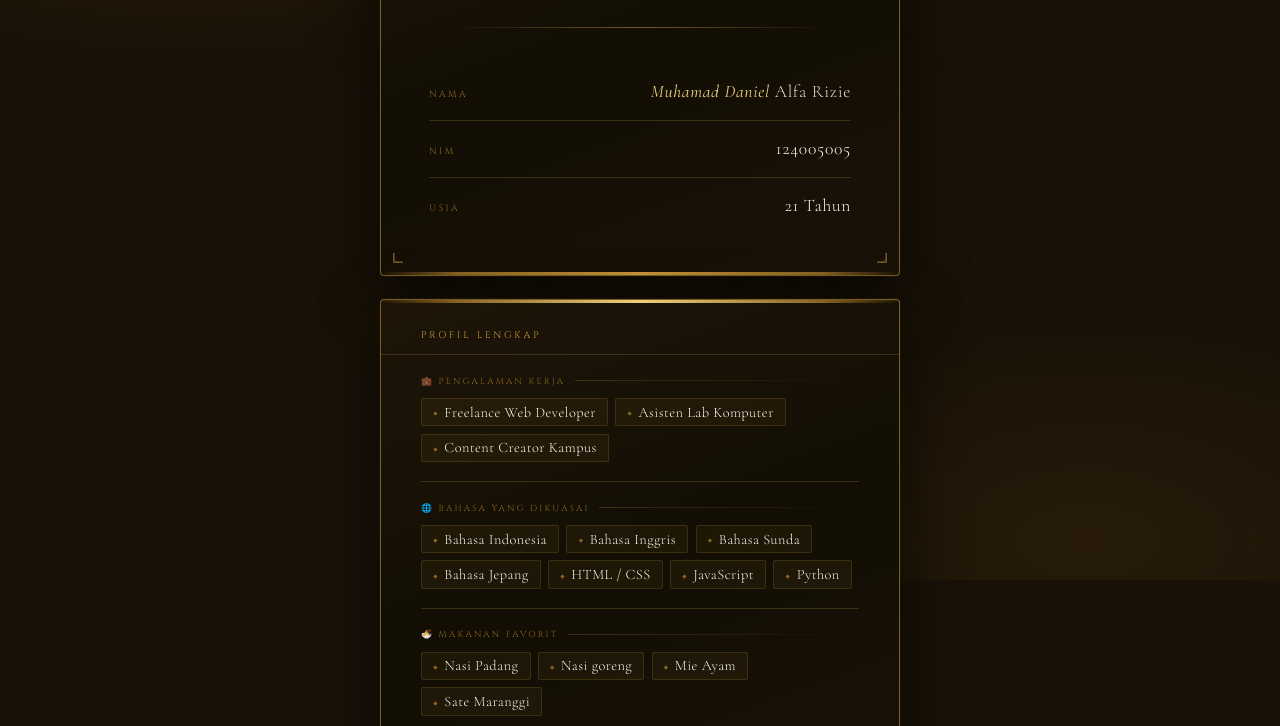
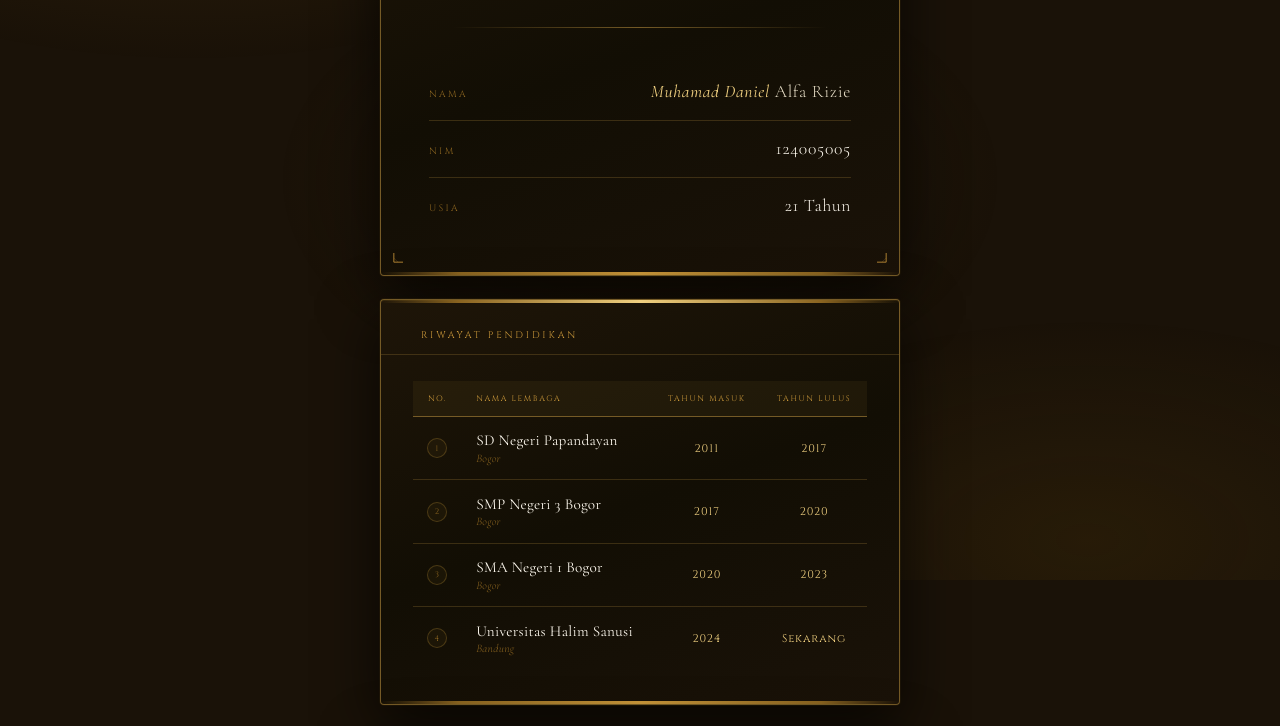
Before and after one commit to muhamaddaniel662-lab/Daniel_profil.github.io, a plain HTML site: page Latihan1.html in a window 1280 px wide. Shown: the part 220-946 px from the top of the page. Drawn offline with nearby package versions, Linux system fonts and the light colour scheme.

Commit message:
Update Latihan1.html

```diff
--- a/Latihan1.html
+++ b/Latihan1.html
@@ -41,7 +41,6 @@
             pointer-events: none;
         }
 
-        /* ── wrapper ── */
         .wrapper {
             position: relative; z-index: 1;
             width: 100%;
@@ -51,7 +50,6 @@
             gap: 1.4rem;
         }
 
-        /* ── shared card base ── */
         .card {
             background: linear-gradient(160deg, #1e1508 0%, #120e04 50%, #1a1208 100%);
             border: 1px solid var(--border-bold);
@@ -63,19 +61,18 @@
                 inset 0 1px 0 rgba(220,175,60,0.1);
         }
 
-        /* animation helpers */
         .anim { opacity: 0; animation: rise 0.9s cubic-bezier(0.22,1,0.36,1) forwards; }
         .anim:nth-child(1){ animation-delay:0.1s; }
         .anim:nth-child(2){ animation-delay:0.25s; }
         .anim:nth-child(3){ animation-delay:0.4s; }
         .anim:nth-child(4){ animation-delay:0.55s; }
+        .anim:nth-child(5){ animation-delay:0.7s; }
 
         @keyframes rise {
             from { opacity:0; transform:translateY(28px) scale(0.98); }
             to   { opacity:1; transform:translateY(0) scale(1); }
         }
 
-        /* ── ornament bars ── */
         .ornament-top {
             width:100%; height:3px;
             background: linear-gradient(90deg, transparent 0%, var(--gold-dark) 15%, var(--gold-light) 50%, var(--gold-dark) 85%, transparent 100%);
@@ -85,7 +82,6 @@
             background: linear-gradient(90deg, transparent 0%, var(--gold-dark) 15%, var(--gold) 50%, var(--gold-dark) 85%, transparent 100%);
         }
 
-        /* ── corner brackets ── */
         .corner { position:absolute; width:20px; height:20px; pointer-events:none; }
         .corner svg { width:100%; height:100%; }
         .corner.tl { top:12px; left:12px; }
@@ -93,9 +89,7 @@
         .corner.bl { bottom:12px; left:12px; transform:scaleY(-1); }
         .corner.br { bottom:12px; right:12px; transform:scale(-1); }
 
-        /* ════════════════════════════
-           CARD 1 – IDENTITAS
-        ════════════════════════════ */
+        /* ════ CARD 1 – IDENTITAS ════ */
         #card-identitas { position:relative; }
 
         .header {
@@ -148,9 +142,103 @@
         .nama-depan { font-style:italic; color:var(--gold-light); font-weight:400; }
         .nama-belakang { color:#e8dfc8; font-weight:300; }
 
-        /* ════════════════════════════
-           CARD 2 – PROFIL LIST
-        ════════════════════════════ */
+        /* ════ CARD 2 – RIWAYAT PENDIDIKAN ════ */
+        .section-title {
+            font-family:'Cinzel',serif;
+            font-size:0.6rem; letter-spacing:0.3em; text-transform:uppercase;
+            color:var(--gold);
+            padding: 1.6rem 2.5rem 0.8rem;
+            border-bottom:1px solid var(--border);
+        }
+
+        .table-wrap { padding: 1.6rem 2rem 2rem; overflow-x: auto; }
+
+        table {
+            width: 100%;
+            border-collapse: collapse;
+            font-family:'Cormorant Garamond',serif;
+        }
+
+        thead tr {
+            background: rgba(180,140,50,0.08);
+            border-bottom: 1px solid var(--border-bold);
+        }
+
+        thead th {
+            font-family:'Cinzel',serif;
+            font-size:0.5rem; letter-spacing:0.2em; text-transform:uppercase;
+            color:var(--gold);
+            padding:0.75rem 0.9rem;
+            text-align:left;
+            font-weight:400;
+            white-space:nowrap;
+        }
+        thead th:first-child { text-align:center; width:2.5rem; }
+        thead th:last-child,
+        thead th:nth-child(3) { text-align:center; }
+
+        tbody tr {
+            border-bottom:1px solid var(--border);
+            transition: background 0.2s;
+        }
+        tbody tr:last-child { border-bottom:none; }
+        tbody tr:hover { background: rgba(180,140,50,0.05); }
+
+        tbody td {
+            font-size:0.92rem; font-weight:300;
+            color:var(--cream);
+            padding:0.9rem 0.9rem;
+            letter-spacing:0.02em;
+            vertical-align:middle;
+        }
+        tbody td:first-child {
+            text-align:center;
+            font-family:'Cinzel',serif;
+            font-size:0.55rem;
+            color:var(--gold-dark);
+            font-weight:400;
+            letter-spacing:0.1em;
+        }
+        tbody td:nth-child(3),
+        tbody td:nth-child(4) {
+            text-align:center;
+            font-family:'Cinzel',serif;
+            font-size:0.7rem;
+            color:var(--gold-light);
+            letter-spacing:0.08em;
+        }
+
+        /* badge lembaga */
+        .lembaga-badge {
+            display:inline-flex;
+            flex-direction:column;
+            gap:0.1rem;
+        }
+        .lembaga-nama {
+            font-size:0.95rem;
+            font-weight:400;
+            color:var(--cream);
+        }
+        .lembaga-kota {
+            font-size:0.72rem;
+            font-weight:300;
+            color:var(--gold-dark);
+            font-style:italic;
+        }
+
+        /* row number circle */
+        .row-num {
+            display:inline-flex;
+            align-items:center; justify-content:center;
+            width:20px; height:20px;
+            border-radius:50%;
+            border:1px solid rgba(180,140,50,0.3);
+            background:rgba(180,140,50,0.06);
+            font-size:0.5rem;
+            color:var(--gold-dark);
+        }
+
+        /* ════ CARD 3 – PROFIL LIST ════ */
         #card-profil .section-title {
             font-family:'Cinzel',serif;
             font-size:0.6rem; letter-spacing:0.3em; text-transform:uppercase;
@@ -191,7 +279,6 @@
             border-radius:2px;
             padding:0.3rem 0.7rem;
             letter-spacing:0.03em;
-            position:relative;
         }
         .profil-list li::before {
             content:'◆';
@@ -199,9 +286,7 @@
             margin-right:0.4rem; vertical-align:middle;
         }
 
-        /* ════════════════════════════
-           CARD 3 – MEDIA SOSIAL
-        ════════════════════════════ */
+        /* ════ CARD 4 – MEDIA SOSIAL ════ */
         #card-sosial .section-title {
             font-family:'Cinzel',serif;
             font-size:0.6rem; letter-spacing:0.3em; text-transform:uppercase;
@@ -222,7 +307,7 @@
             padding:1.1rem 1.5rem;
             background: linear-gradient(160deg, #1e1508 0%, #120e04 100%);
             text-decoration:none;
-            transition: background 0.25s, transform 0.2s;
+            transition: background 0.25s;
             position:relative;
             overflow:hidden;
         }
@@ -241,7 +326,6 @@
             width:32px; height:32px; flex-shrink:0;
             border-radius:50%;
             display:flex; align-items:center; justify-content:center;
-            font-size:1rem;
             background: rgba(180,140,50,0.1);
             border:1px solid rgba(180,140,50,0.25);
             transition:filter 0.25s;
@@ -260,8 +344,6 @@
             white-space:nowrap; overflow:hidden; text-overflow:ellipsis;
             transition:color 0.25s;
         }
-
-        /* external arrow */
         .ext-arrow {
             margin-left:auto; flex-shrink:0;
             font-size:0.6rem; color:var(--gold-dark);
@@ -269,7 +351,6 @@
         }
         .sosial-link:hover .ext-arrow { opacity:1; }
 
-        /* ── footer ── */
         .footer {
             padding:1.2rem 2.5rem;
             border-top:1px solid var(--border);
@@ -320,12 +401,78 @@
         <div class="ornament-bottom"></div>
     </div>
 
-    <!-- ═══ CARD 2 : PROFIL LIST ═══ -->
+    <!-- ═══ CARD 2 : RIWAYAT PENDIDIKAN ═══ -->
+    <div class="card anim" id="card-pendidikan">
+        <div class="ornament-top"></div>
+        <p class="section-title">Riwayat Pendidikan</p>
+
+        <div class="table-wrap">
+            <table>
+                <thead>
+                    <tr>
+                        <th>No.</th>
+                        <th>Nama Lembaga</th>
+                        <th>Tahun Masuk</th>
+                        <th>Tahun Lulus</th>
+                    </tr>
+                </thead>
+                <tbody>
+                    <tr>
+                        <td><span class="row-num">1</span></td>
+                        <td>
+                            <div class="lembaga-badge">
+                                <span class="lembaga-nama">SD Negeri Papandayan</span>
+                                <span class="lembaga-kota">Bogor</span>
+                            </div>
+                        </td>
+                        <td>2011</td>
+                        <td>2017</td>
+                    </tr>
+                    <tr>
+                        <td><span class="row-num">2</span></td>
+                        <td>
+                            <div class="lembaga-badge">
+                                <span class="lembaga-nama">SMP Negeri 3 Bogor</span>
+                                <span class="lembaga-kota">Bogor</span>
+                            </div>
+                        </td>
+                        <td>2017</td>
+                        <td>2020</td>
+                    </tr>
+                    <tr>
+                        <td><span class="row-num">3</span></td>
+                        <td>
+                            <div class="lembaga-badge">
+                                <span class="lembaga-nama">SMA Negeri 1 Bogor</span>
+                                <span class="lembaga-kota">Bogor</span>
+                            </div>
+                        </td>
+                        <td>2020</td>
+                        <td>2023</td>
+                    </tr>
+                    <tr>
+                        <td><span class="row-num">4</span></td>
+                        <td>
+                            <div class="lembaga-badge">
+                                <span class="lembaga-nama">Universitas Halim Sanusi</span>
+                                <span class="lembaga-kota">Bandung</span>
+                            </div>
+                        </td>
+                        <td>2024</td>
+                        <td>Sekarang</td>
+                    </tr>
+                </tbody>
+            </table>
+        </div>
+
+        <div class="ornament-bottom"></div>
+    </div>
+
+    <!-- ═══ CARD 3 : PROFIL LIST ═══ -->
     <div class="card anim" id="card-profil">
         <div class="ornament-top"></div>
         <p class="section-title">Profil Lengkap</p>
 
-        <!-- Pengalaman Kerja -->
         <div class="profil-group">
             <p class="profil-group-label">💼 Pengalaman Kerja</p>
             <ul class="profil-list">
@@ -335,7 +482,6 @@
             </ul>
         </div>
 
-        <!-- Bahasa -->
         <div class="profil-group">
             <p class="profil-group-label">🌐 Bahasa yang Dikuasai</p>
             <ul class="profil-list">
@@ -349,31 +495,29 @@
             </ul>
         </div>
 
-        <!-- Makanan Favorit -->
         <div class="profil-group">
             <p class="profil-group-label">🍜 Makanan Favorit</p>
             <ul class="profil-list">
                 <li>Nasi Padang</li>
-                <li>Nasi goreng</li>
+                <li>Nasi Goreng</li>
                 <li>Mie Ayam</li>
                 <li>Sate Maranggi</li>
             </ul>
         </div>
 
-        <!-- Artis Favorit -->
         <div class="profil-group">
             <p class="profil-group-label">🎵 Artis Favorit</p>
             <ul class="profil-list">
                 <li>Mindaryn</li>
                 <li>Hindia</li>
-                <li>Katty Perry</li>
+                <li>Katy Perry</li>
             </ul>
         </div>
 
         <div class="ornament-bottom"></div>
     </div>
 
-    <!-- ═══ CARD 3 : MEDIA SOSIAL ═══ -->
+    <!-- ═══ CARD 4 : MEDIA SOSIAL ═══ -->
     <div class="card anim" id="card-sosial">
         <div class="ornament-top"></div>
         <p class="section-title">Media Sosial</p>
@@ -382,7 +526,7 @@
 
             <a href="https://www.instagram.com/danielfantasywriter/" target="_blank" rel="noopener noreferrer" class="sosial-link">
                 <div class="sosial-icon">
-                    <svg width="16" height="16" viewBox="0 0 24 24" fill="none" xmlns="http://www.w3.org/2000/svg">
+                    <svg width="16" height="16" viewBox="0 0 24 24" fill="none">
                         <rect x="2" y="2" width="20" height="20" rx="5" stroke="#c9973a" stroke-width="1.5"/>
                         <circle cx="12" cy="12" r="4" stroke="#c9973a" stroke-width="1.5"/>
                         <circle cx="17.5" cy="6.5" r="1" fill="#c9973a"/>
@@ -397,7 +541,7 @@
 
             <a href="https://www.tiktok.com/@daniel_ar_01/" target="_blank" rel="noopener noreferrer" class="sosial-link">
                 <div class="sosial-icon">
-                    <svg width="15" height="15" viewBox="0 0 24 24" fill="none" xmlns="http://www.w3.org/2000/svg">
+                    <svg width="15" height="15" viewBox="0 0 24 24" fill="none">
                         <path d="M19 3H5C3.9 3 3 3.9 3 5v14c0 1.1.9 2 2 2h14c1.1 0 2-.9 2-2V5c0-1.1-.9-2-2-2z" stroke="#c9973a" stroke-width="1.5"/>
                         <path d="M10 12a3 3 0 1 0 3 3V6a4 4 0 0 0 4 4" stroke="#c9973a" stroke-width="1.5" stroke-linecap="round"/>
                     </svg>
@@ -411,7 +555,7 @@
 
             <a href="https://github.com/muhamaddaniel662-lab/Daniel_Alfa_Rizie.github.io/" target="_blank" rel="noopener noreferrer" class="sosial-link">
                 <div class="sosial-icon">
-                    <svg width="16" height="16" viewBox="0 0 24 24" fill="none" xmlns="http://www.w3.org/2000/svg">
+                    <svg width="16" height="16" viewBox="0 0 24 24" fill="none">
                         <path d="M12 2C6.477 2 2 6.477 2 12c0 4.418 2.865 8.166 6.839 9.489.5.092.682-.217.682-.482 0-.237-.009-.868-.013-1.703-2.782.605-3.369-1.342-3.369-1.342-.454-1.155-1.11-1.463-1.11-1.463-.908-.62.069-.608.069-.608 1.003.07 1.531 1.03 1.531 1.03.892 1.529 2.341 1.087 2.91.832.092-.647.35-1.088.636-1.338-2.22-.253-4.555-1.11-4.555-4.943 0-1.091.39-1.984 1.029-2.683-.103-.253-.446-1.27.098-2.647 0 0 .84-.269 2.75 1.025A9.578 9.578 0 0 1 12 6.836c.85.004 1.705.114 2.504.336 1.909-1.294 2.747-1.025 2.747-1.025.546 1.377.202 2.394.1 2.647.64.699 1.028 1.592 1.028 2.683 0 3.842-2.339 4.687-4.566 4.935.359.309.678.919.678 1.852 0 1.336-.012 2.415-.012 2.743 0 .267.18.578.688.48C19.138 20.163 22 16.418 22 12c0-5.523-4.477-10-10-10z" stroke="#c9973a" stroke-width="0.8" fill="none"/>
                     </svg>
                 </div>
@@ -422,9 +566,9 @@
                 <span class="ext-arrow">↗</span>
             </a>
 
-            <a href="https://www.linkedin.com/in/muhamad-daniel-alfa-rizie-a8612a252/" target="_blank" rel="noopener noreferrer" class="sosial-link" style="grid-column:span 2;">
+            <a href="https://www.linkedin.com/in/muhamad-daniel-alfa-rizie-a8612a252/" target="_blank" rel="noopener noreferrer" class="sosial-link">
                 <div class="sosial-icon">
-                    <svg width="15" height="15" viewBox="0 0 24 24" fill="none" xmlns="http://www.w3.org/2000/svg">
+                    <svg width="15" height="15" viewBox="0 0 24 24" fill="none">
                         <rect x="2" y="2" width="20" height="20" rx="3" stroke="#c9973a" stroke-width="1.5"/>
                         <path d="M7 10v7M7 7v.5" stroke="#c9973a" stroke-width="1.5" stroke-linecap="round"/>
                         <path d="M11 17v-4a2 2 0 0 1 4 0v4M11 10v7" stroke="#c9973a" stroke-width="1.5" stroke-linecap="round"/>
@@ -432,7 +576,7 @@
                 </div>
                 <div class="sosial-info">
                     <span class="sosial-platform">LinkedIn</span>
-                    <span class="sosial-name">Muhamad Daniel Alfa Rizie</span>
+                    <span class="sosial-name">Muhamad Daniel</span>
                 </div>
                 <span class="ext-arrow">↗</span>
             </a>
```
